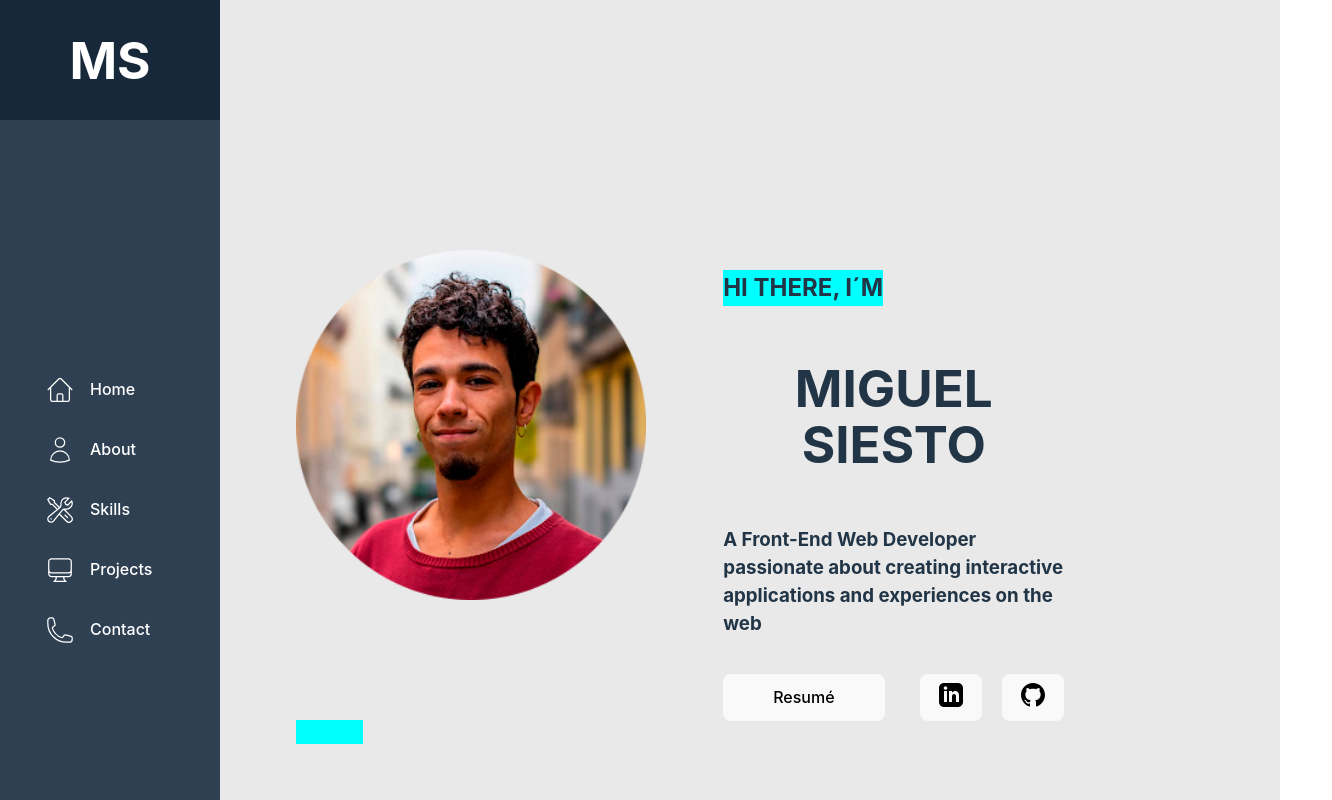
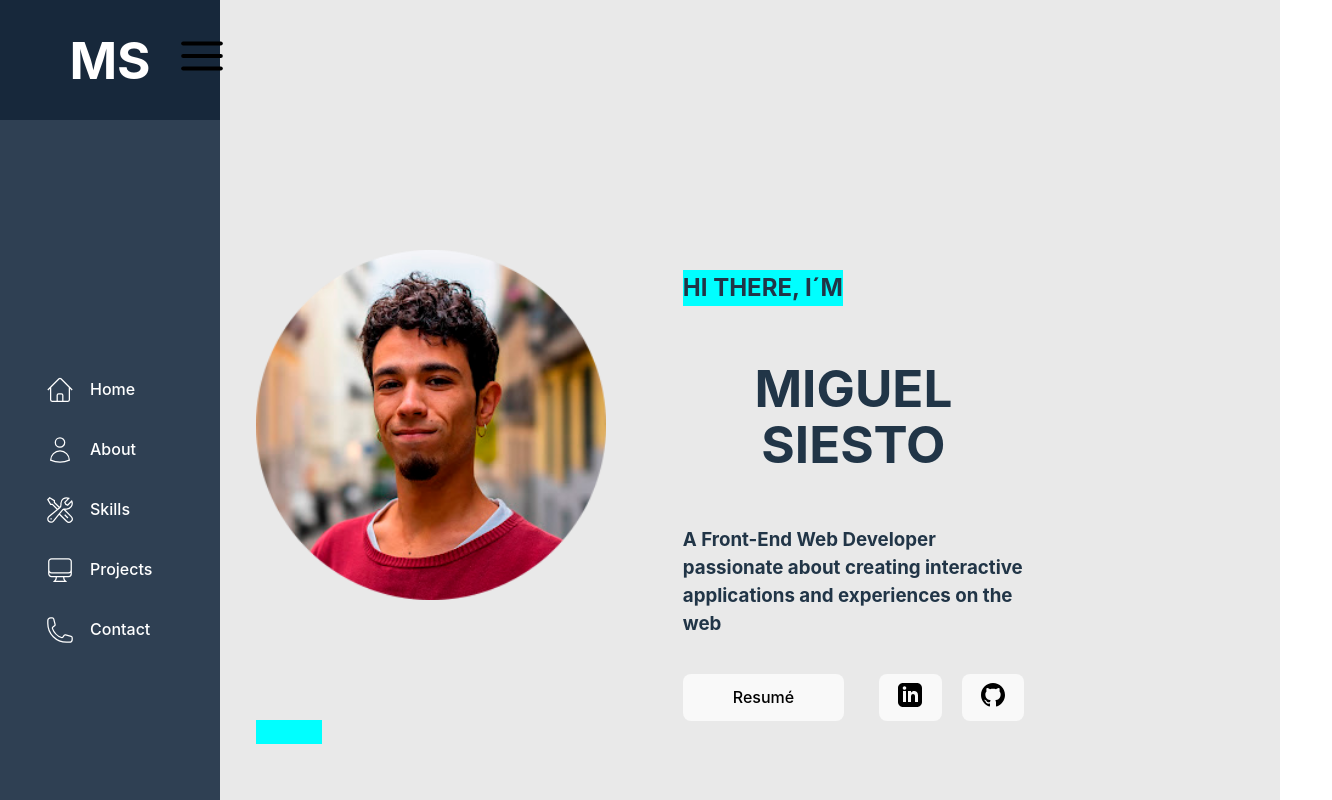
Before and after one commit to MSiestoGarabana/webfolio-msiesto, a React (Vite) app: page / in a window 1280 px wide. Shown: the top 800 px of the page, 1332 px wide, since content can reach past the window. Built offline with nearby package versions, Linux system fonts and the light colour scheme.

Commit message:
transfering menuButton from main to navbar

```diff
--- a/src/App.tsx
+++ b/src/App.tsx
@@ -1,12 +1,11 @@
 import "./App.css";
-import MenuIcon from "./menuIcon";
+
 import Main from "./main";
 import NavBar from "./NavBar/NavBar";
 
 function App() {
   return (
     <div className="App">
-      <MenuIcon></MenuIcon>
       <NavBar></NavBar>
       <Main />
     </div>
--- a/src/Main.css
+++ b/src/Main.css
@@ -4,13 +4,6 @@
     width: 60%;
     margin-left: 20%;
 }
-.menuButton{
-    background-color: transparent;
-}
-.menuIcon{
-    background-color: aqua;
-}
-
 .invisible__goto{
     /*Want to see the invisible divs? background-color: aqua;*/
     background-color: aqua;
--- a/src/NavBar/NavBar.tsx
+++ b/src/NavBar/NavBar.tsx
@@ -1,8 +1,10 @@
 import "./NavBar.css";
+import MenuIcon from "./menuIcon";
 
 function NavBar() {
   return (
     <nav className="navBar">
+      <MenuIcon></MenuIcon>
       <h1 className="navBar__Logo">MS</h1>
       <div className="navBar__Container--Buttons">
         <button className="navBar__Button">
--- /dev/null
+++ b/src/NavBar/menuIcon.css
@@ -0,0 +1,12 @@
+.menuButton{
+    position: absolute;
+    background-color: transparent;
+    margin-left: 80%;
+    margin-top: 30px;
+    padding: 0;
+}
+.menuIcon{
+    margin: 0;
+    height: 50px;
+    width: 50px;
+}
--- a/src/menuIcon.tsx
+++ b/src/NavBar/menuIcon.tsx
@@ -1,5 +1,4 @@
-import "./main.css";
-
+import "./menuIcon.css";
 function MenuIcon() {
   return (
     <button className="menuButton">
```
